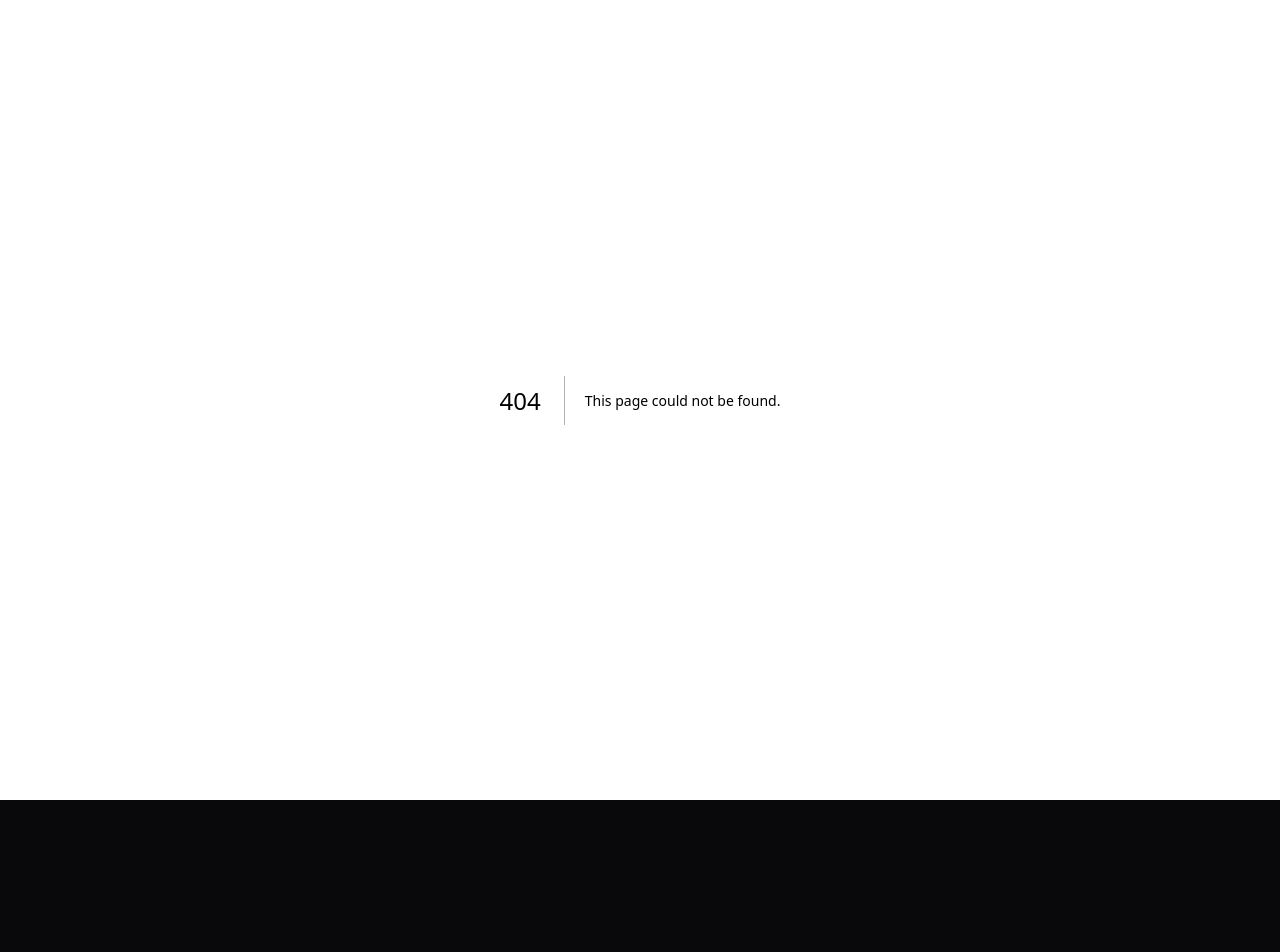
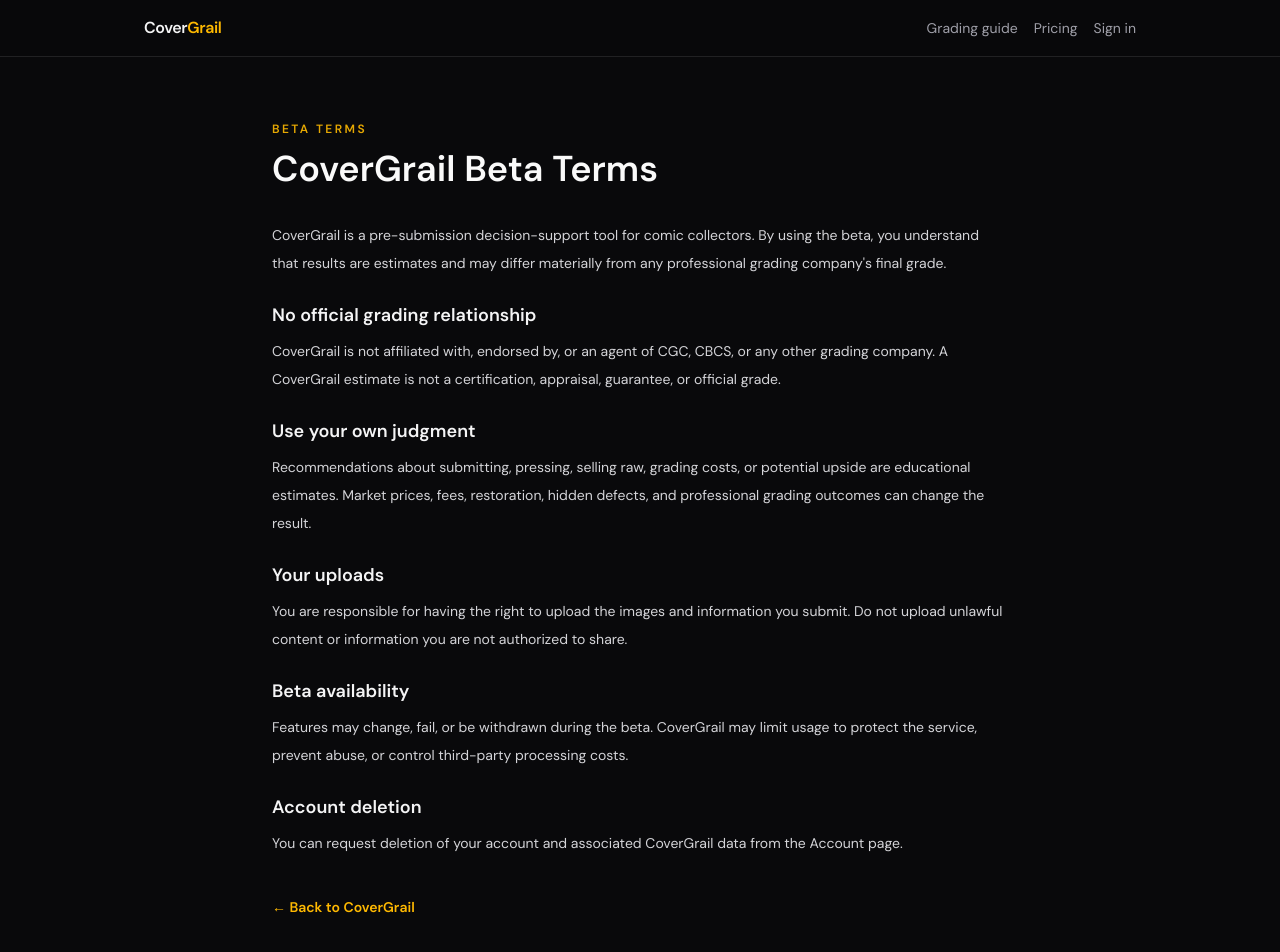
Before and after one commit to BTheCoderr/CoverGrail, a Next.js app: page /terms in a window 1280 px wide. Before the commit this address had no page. Shown: the top 952 px of the page. Before the commit the page ends 800 px from the top, so only its background shows below. Built offline with nearby package versions, Linux system fonts and the light colour scheme.

Commit message:
Add CoverGrail beta terms

```diff
--- /dev/null
+++ b/src/app/(marketing)/terms/page.tsx
@@ -0,0 +1,55 @@
+import Link from "next/link";
+
+export default function TermsPage() {
+  return (
+    <main className="mx-auto max-w-3xl px-4 py-16">
+      <p className="text-xs font-semibold uppercase tracking-[0.2em] text-amber-400/90">Beta terms</p>
+      <h1 className="mt-3 text-4xl font-semibold text-zinc-50">CoverGrail Beta Terms</h1>
+      <div className="mt-8 space-y-6 text-sm leading-7 text-zinc-300">
+        <p>
+          CoverGrail is a pre-submission decision-support tool for comic collectors. By using the
+          beta, you understand that results are estimates and may differ materially from any
+          professional grading company&apos;s final grade.
+        </p>
+        <section>
+          <h2 className="text-lg font-semibold text-zinc-100">No official grading relationship</h2>
+          <p className="mt-2">
+            CoverGrail is not affiliated with, endorsed by, or an agent of CGC, CBCS, or any other
+            grading company. A CoverGrail estimate is not a certification, appraisal, guarantee,
+            or official grade.
+          </p>
+        </section>
+        <section>
+          <h2 className="text-lg font-semibold text-zinc-100">Use your own judgment</h2>
+          <p className="mt-2">
+            Recommendations about submitting, pressing, selling raw, grading costs, or potential
+            upside are educational estimates. Market prices, fees, restoration, hidden defects, and
+            professional grading outcomes can change the result.
+          </p>
+        </section>
+        <section>
+          <h2 className="text-lg font-semibold text-zinc-100">Your uploads</h2>
+          <p className="mt-2">
+            You are responsible for having the right to upload the images and information you
+            submit. Do not upload unlawful content or information you are not authorized to share.
+          </p>
+        </section>
+        <section>
+          <h2 className="text-lg font-semibold text-zinc-100">Beta availability</h2>
+          <p className="mt-2">
+            Features may change, fail, or be withdrawn during the beta. CoverGrail may limit usage
+            to protect the service, prevent abuse, or control third-party processing costs.
+          </p>
+        </section>
+        <section>
+          <h2 className="text-lg font-semibold text-zinc-100">Account deletion</h2>
+          <p className="mt-2">
+            You can request deletion of your account and associated CoverGrail data from the
+            Account page.
+          </p>
+        </section>
+      </div>
+      <Link href="/" className="mt-10 inline-flex text-sm font-semibold text-amber-400 hover:underline">← Back to CoverGrail</Link>
+    </main>
+  );
+}
```
